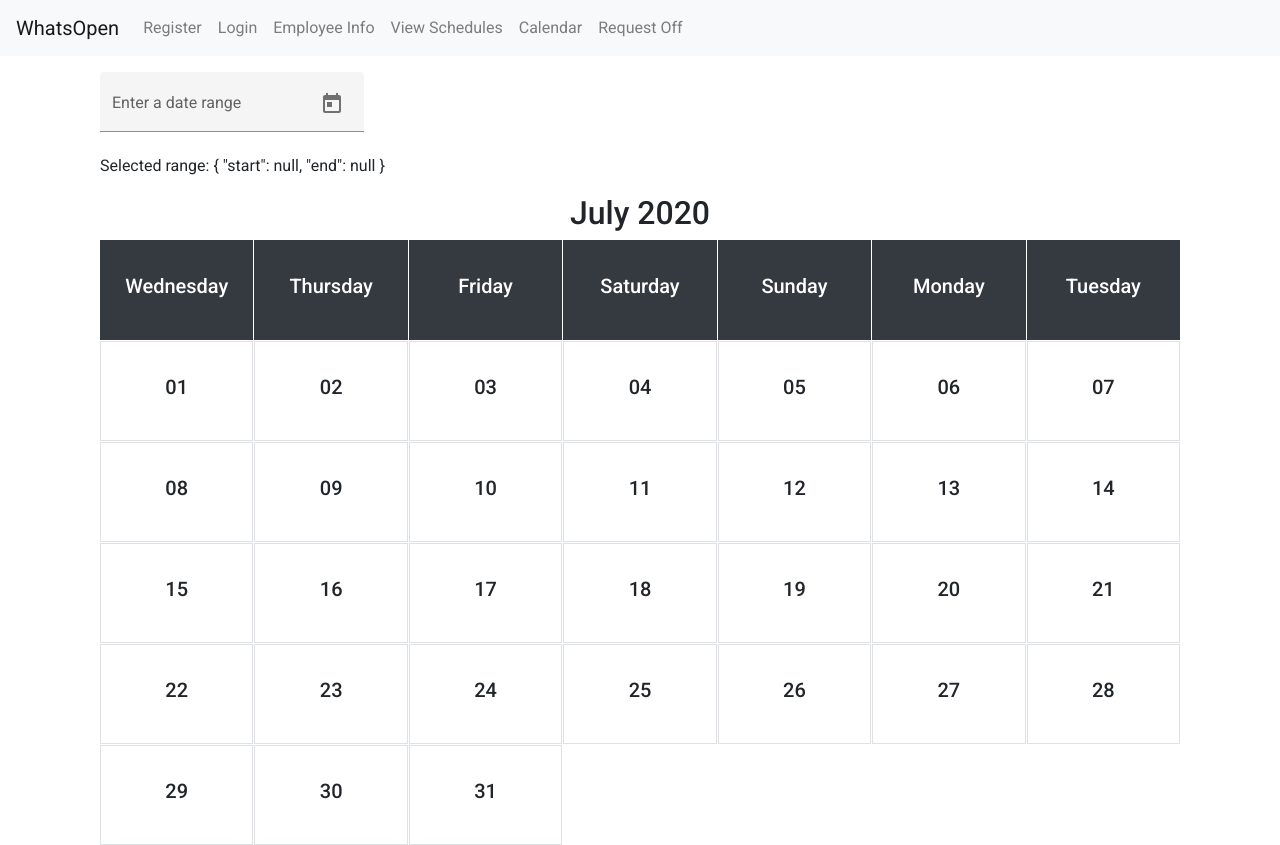
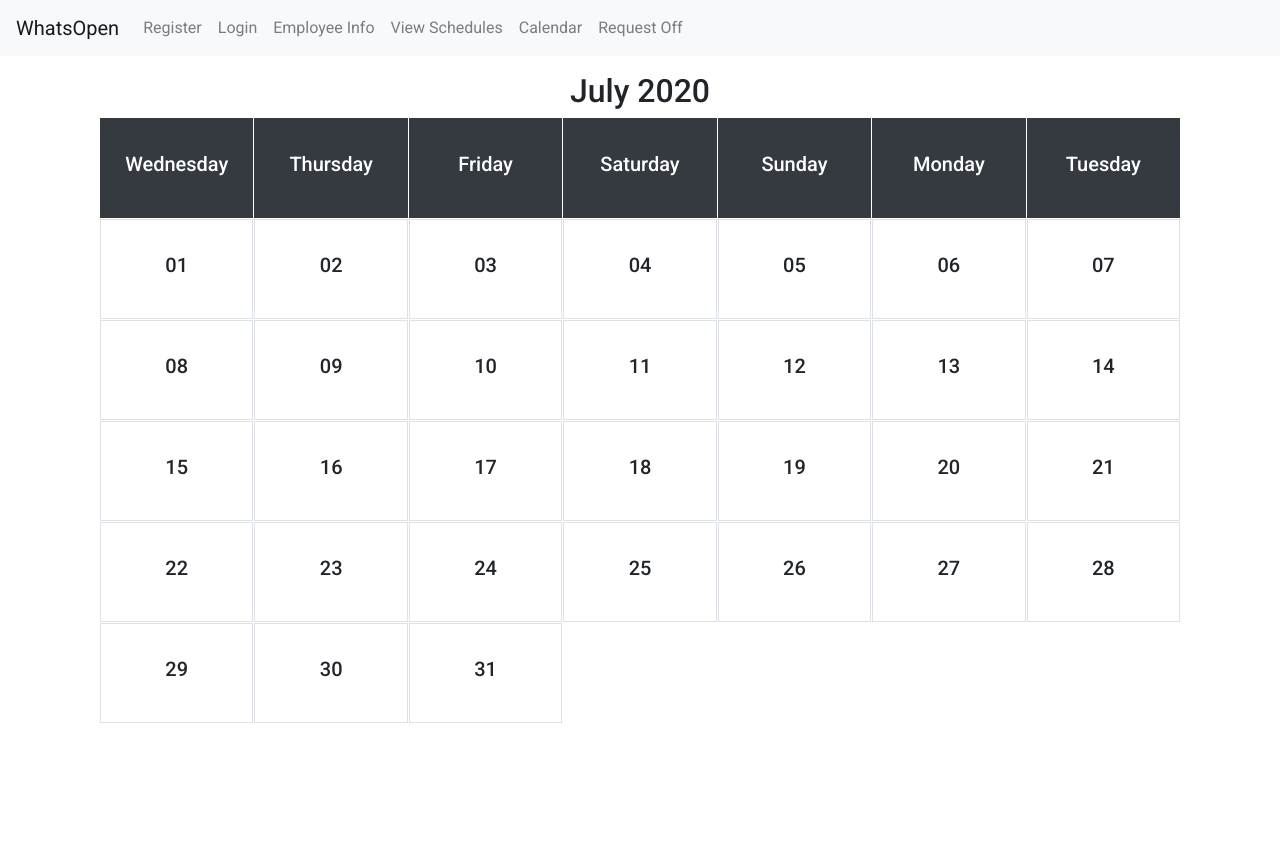
Before and after one commit to madmax9242/whatsOpen, an Angular app in the folder angular/whatsOpen/: page /calendar in a window 1280 px wide. After the commit the page ends 800 px from the top, so only its background shows below. Built offline with nearby package versions, Linux system fonts and the light colour scheme.

Commit message:
Organizing components and methods.

```diff
--- a/angular/whatsOpen/src/app/components/calendar/calendar.component.html
+++ b/angular/whatsOpen/src/app/components/calendar/calendar.component.html
@@ -1,20 +1,4 @@
 <div class="container-fluid mt-3">
-
-    <mat-form-field appearance="fill">
-        <mat-label>Enter a date range</mat-label>
-        <mat-date-range-input [formGroup]="range" [rangePicker]="picker">
-            <input matStartDate formControlName="start" placeholder="Start date">
-            <input matEndDate formControlName="end" placeholder="End date">
-        </mat-date-range-input>
-        <mat-datepicker-toggle matSuffix [for]="picker"></mat-datepicker-toggle>
-        <mat-date-range-picker #picker></mat-date-range-picker>
-
-        <mat-error *ngIf="range.controls.start.hasError('matStartDateInvalid')">Invalid start date</mat-error>
-        <mat-error *ngIf="range.controls.end.hasError('matEndDateInvalid')">Invalid end date</mat-error>
-    </mat-form-field>
-
-    <p>Selected range: {{range.value | json}}</p>
-
 
     <h2 class="text-center">{{month[0] | date: 'MMMM yyyy' }}</h2>
     <mat-grid-list cols="7" rowHeight="100px">
--- a/angular/whatsOpen/src/app/components/calendar/calendar.component.ts
+++ b/angular/whatsOpen/src/app/components/calendar/calendar.component.ts
@@ -14,11 +14,6 @@ export class CalendarComponent implements OnInit {
 
   month: Date[];
   monthHeader: string[] = [];
-
-  range = new FormGroup({
-    start: new FormControl(),
-    end: new FormControl()
-  });
 
   constructor(private datePipe: DatePipe, public dialog: MatDialog) {
     this.month = this.getDaysInMonth(6, 2020);
--- a/angular/whatsOpen/src/app/components/time-off-request/time-off-request.component.html
+++ b/angular/whatsOpen/src/app/components/time-off-request/time-off-request.component.html
@@ -2,7 +2,7 @@
 <h1>Time Off Request</h1>
 <br>
 
-    <form #timeOffForm = "ngForm">
+<!-- <form #timeOffForm = "ngForm">
     <div class="form-group">
       <mat-form-field class="example-full-width" appearance="fill">
         <mat-label>Choose a start date</mat-label>
@@ -29,29 +29,13 @@
       <input type="text" class="form-control" id="timeOffReason" placeholder="Reason">
     </div>
     <button (click)="submitRequest()"  type="submit" class="btn btn-primary">Submit</button>
-  </form>
+  </form> -->
 
 
-
-<!-- <mat-form-field appearance="fill">
-    <mat-label>Enter a date range</mat-label>
-    <mat-date-range-input [formGroup]="range" [rangePicker]="picker">
-      <input matStartDate formControlName="start" placeholder="Start date">
-      <input matEndDate formControlName="end" placeholder="End date">
-    </mat-date-range-input>
-    <mat-datepicker-toggle matSuffix [for]="picker"></mat-datepicker-toggle>
-    <mat-date-range-picker #picker></mat-date-range-picker>
-
-    <mat-error *ngIf="range.controls.start.hasError('matStartDateInvalid')">Invalid start date</mat-error>
-    <mat-error *ngIf="range.controls.end.hasError('matEndDateInvalid')">Invalid end date</mat-error>
-  </mat-form-field>
-
-  <p>Selected range: {{range.value | json}}</p> -->
-<!--
-    <form>
+<form [formGroup]="formTimeOff">
   <mat-form-field appearance="fill">
     <mat-label>Enter a date range</mat-label>
-            <mat-date-range-input [formGroup]="formTimeOff" [rangePicker]="picker">
+    <mat-date-range-input [rangePicker]="picker">
       <input matStartDate formControlName="start" placeholder="Start date">
       <input matEndDate formControlName="end" placeholder="End date">
     </mat-date-range-input>
@@ -62,10 +46,11 @@
     <mat-error *ngIf="formTimeOff.controls.end.hasError('matEndDateInvalid')">Invalid end date</mat-error>
   </mat-form-field>
 
-          <p>Selected range: {{range.value | json}}</p>
+  <p><strong>Selected Start Date:</strong> {{formTimeOff.value.start | date: 'longDate'}}</p>
+  <p><strong>Selected End Date:</strong> {{formTimeOff.value.end | date: 'longDate'}}</p>
   <div class="form-group">
     <label for="timeOffReason">Reason</label>
-      <input type="text" class="form-control" id="timeOffReason" placeholder="Reason">
+    <input type="text" class="form-control" id="timeOffReason" placeholder="Reason" formControlName="reason">
   </div>
-    <button (click)="submitRequest()"  type="submit" class="btn btn-primary">Submit</button>
-  </form> -->
+  <button (click)="submitRequest()" type="submit" class="btn btn-primary">Submit</button>
+</form>
--- a/angular/whatsOpen/src/app/components/time-off-request/time-off-request.component.ts
+++ b/angular/whatsOpen/src/app/components/time-off-request/time-off-request.component.ts
@@ -1,9 +1,7 @@
 import { Component, OnInit } from '@angular/core';
 import { TimeOffRequest } from '../../classes/time-off-request';
-import {FormGroup, FormControl} from '@angular/forms';
+import { FormGroup, FormControl } from '@angular/forms';
 import { TimeOffService } from '../../services/time-off.service';
-import {MatDatepickerModule } from '@angular/material/datepicker';
-import { MatNativeDateModule } from '@angular/material/core';
 
 @Component({
   selector: 'app-time-off-request',
@@ -13,10 +11,11 @@ import { MatNativeDateModule } from '@angular/material/core';
 export class TimeOffRequestComponent implements OnInit {
 
   timeOff: TimeOffRequest;
-  matDatepicker: MatDatepickerModule;
-  range: FormGroup = new FormGroup({
+
+  formTimeOff: FormGroup = new FormGroup({
     start: new FormControl(),
-    end: new FormControl()
+    end: new FormControl(),
+    reason: new FormControl()
   });
 
   constructor(private timeOffService: TimeOffService) { }
@@ -26,17 +25,17 @@ export class TimeOffRequestComponent implements OnInit {
   }
 
   submitRequest(): void {
-    console.log(this.range.value);
-    this.timeOffService.addTimeOffRequest(this.timeOff).subscribe(data => {
-      console.log(data);
-      if(data) {
-        alert("Request Sent");
-      }
-      else {
-        alert("Error. Please try again");
-      }
+    console.log(this.formTimeOff.value);
+    // this.timeOffService.addTimeOffRequest(this.timeOff).subscribe(data => {
+    //   console.log(data);
+    //   if(data) {
+    //     alert("Request Sent");
+    //   }
+    //   else {
+    //     alert("Error. Please try again");
+    //   }
 
-    })
+    // })
   }
 
 }
```
Lines whose indentation alone changed are shown as unchanged.
